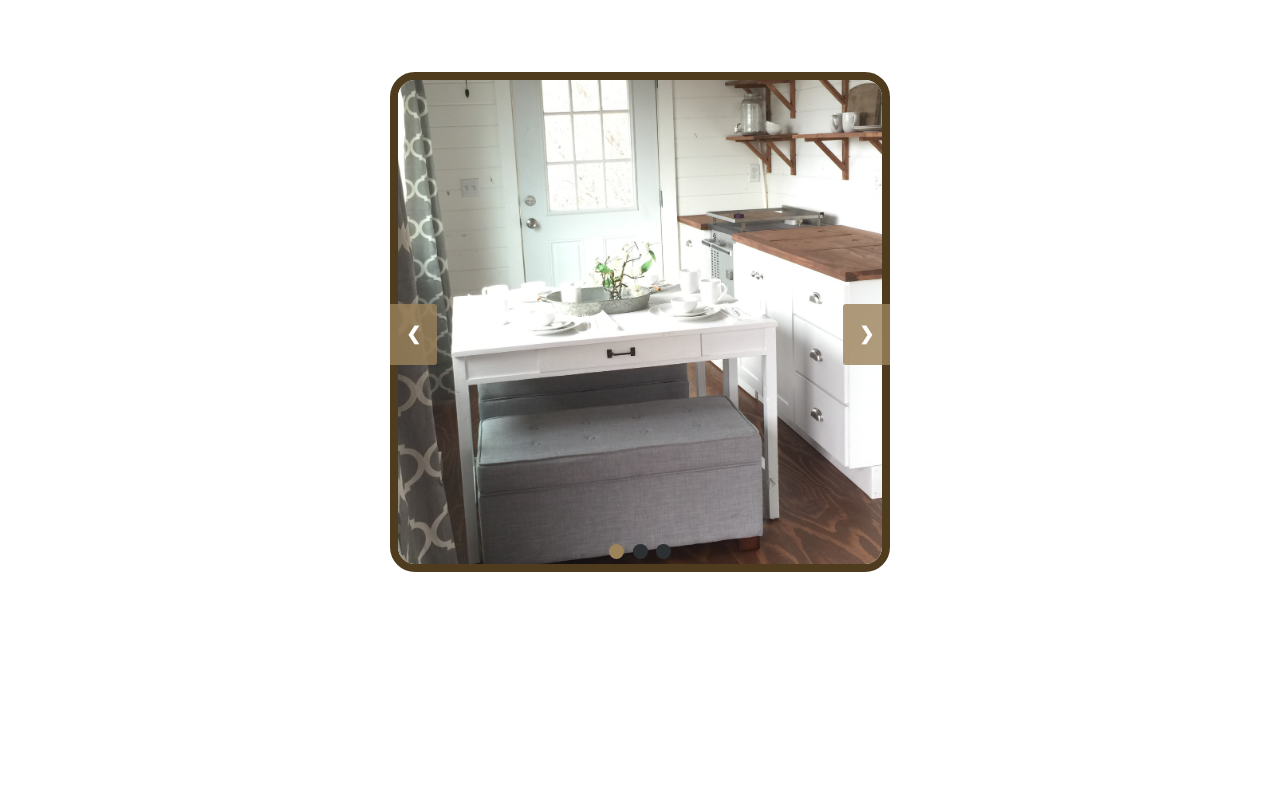
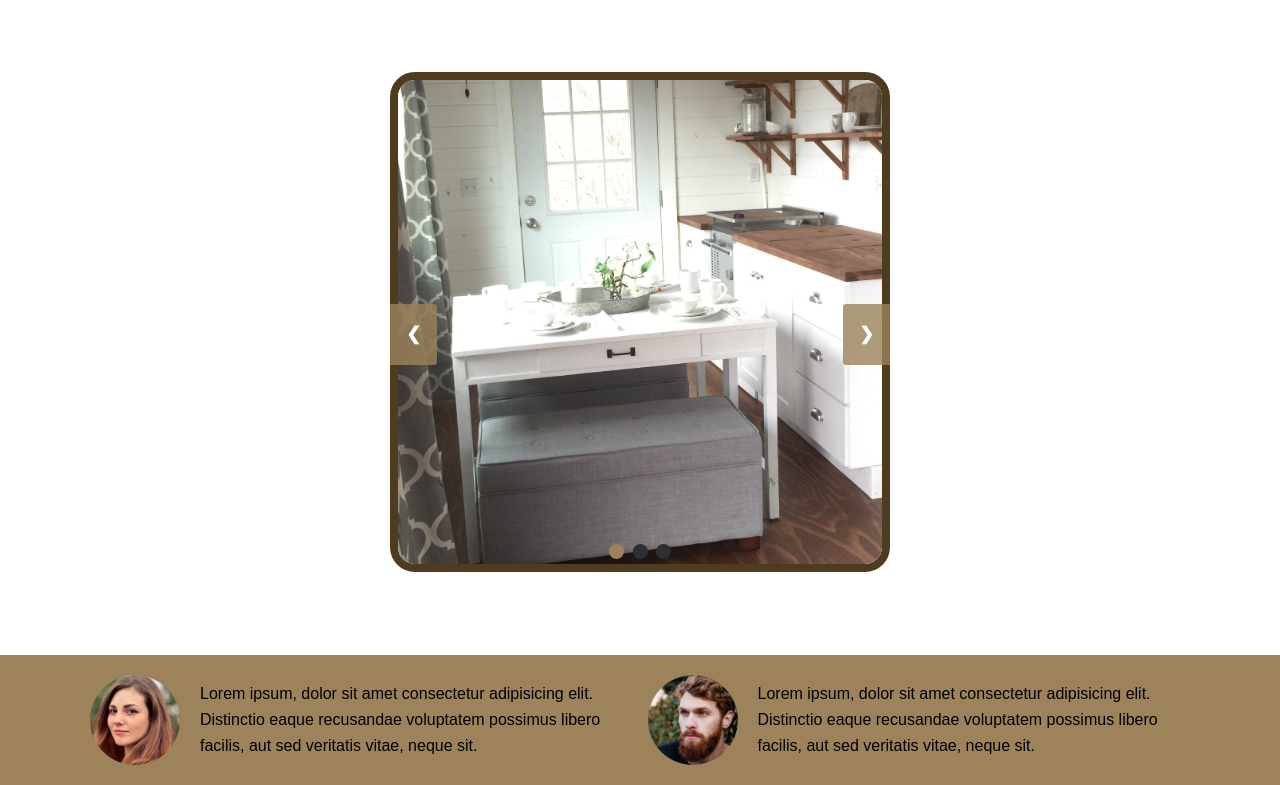
Before and after one commit to dsisk559/CozyHomeBuilders, a website: page build/index.html in a window 1280 px wide. Shown: the part 1192-1977 px from the top of the page. Before the commit the page ends 1847 px from the top, so only its background shows below. Drawn offline with Linux system fonts and the light colour scheme.

Commit message:
Finished reviews section

```diff
--- /dev/null
+++ b/source/sass/5-modules/_review-card.sass
@@ -0,0 +1,27 @@
+.review-card
+    display: grid
+    grid-template-columns: auto auto
+    grid-gap: 20px
+
+    @media screen and (max-width: 450px)
+        grid-template-columns: auto
+
+    img
+        height: 90px
+        width: 90px
+        border-radius: 50%
+        align-self: center
+        justify-self: center
+
+        @media screen and (max-width: 450px)
+            width: 50%
+            height: auto
+
+    p
+        align-self: center
+        justify-self: center
+        padding: 0
+        margin: 0
+
+        @media screen and (max-width: 450px)
+            text-align: center
--- a/source/sass/6-pages/_page-home.sass
+++ b/source/sass/6-pages/_page-home.sass
@@ -42,3 +42,15 @@
 
   @media screen and (max-width: 450px)
     grid-template-columns: 1fr
+
+.reviews
+  background: $lightbrown
+  padding: 20px 0
+
+  .wrapper
+    display: grid
+    grid-template-columns: repeat(2, 1fr)
+    grid-gap: 15px
+
+    @media screen and (max-width: 800px)
+      grid-template-columns: repeat(1,1fr)
--- a/source/sass/main.sass
+++ b/source/sass/main.sass
@@ -26,6 +26,7 @@
 // 5 - MODULES
 @import '5-modules/icon-card'
 @import '5-modules/picture-gallery'
+@import '5-modules/review-card'
 
 
 // 6 - PAGES
```
Also changed, not shown: build/assets/css/main.min.css, build/assets/img/betty.jpg (added), build/assets/img/matt.jpg (added), build/index.html, source/img/betty.jpg (added), source/img/matt.jpg (added).
